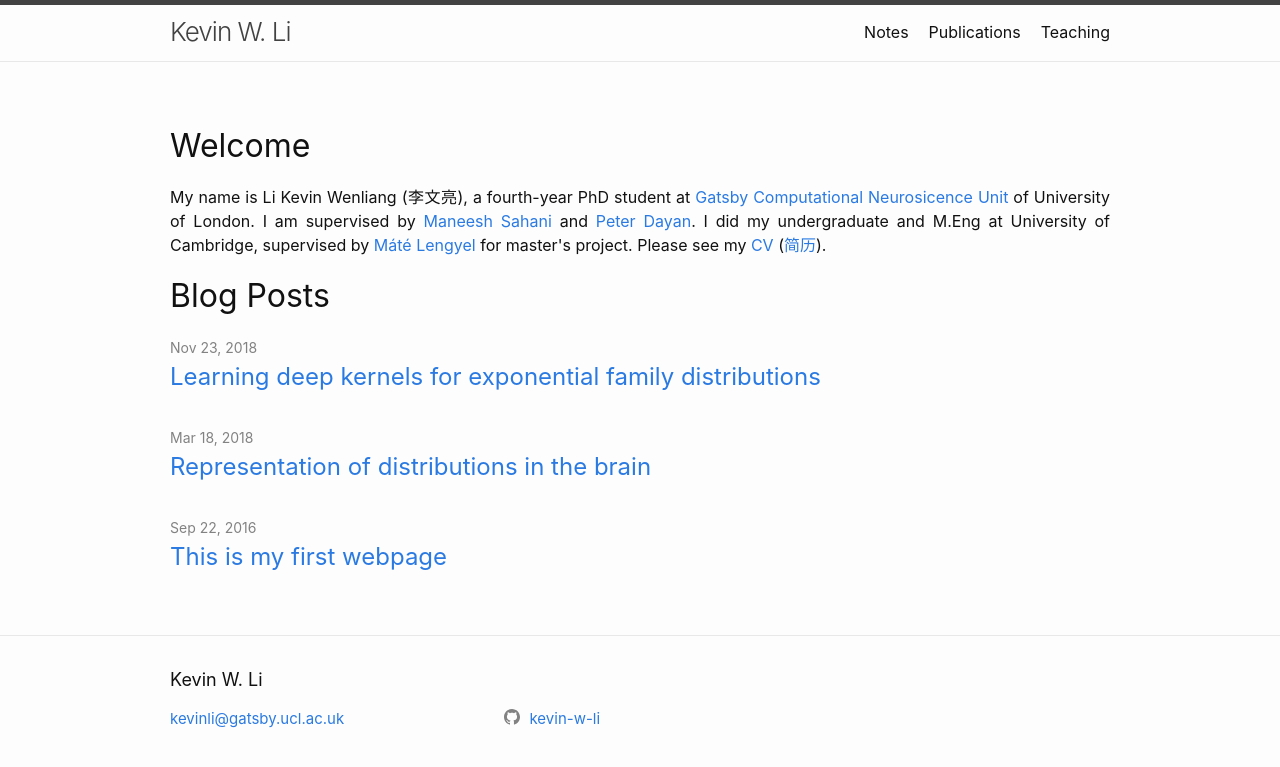
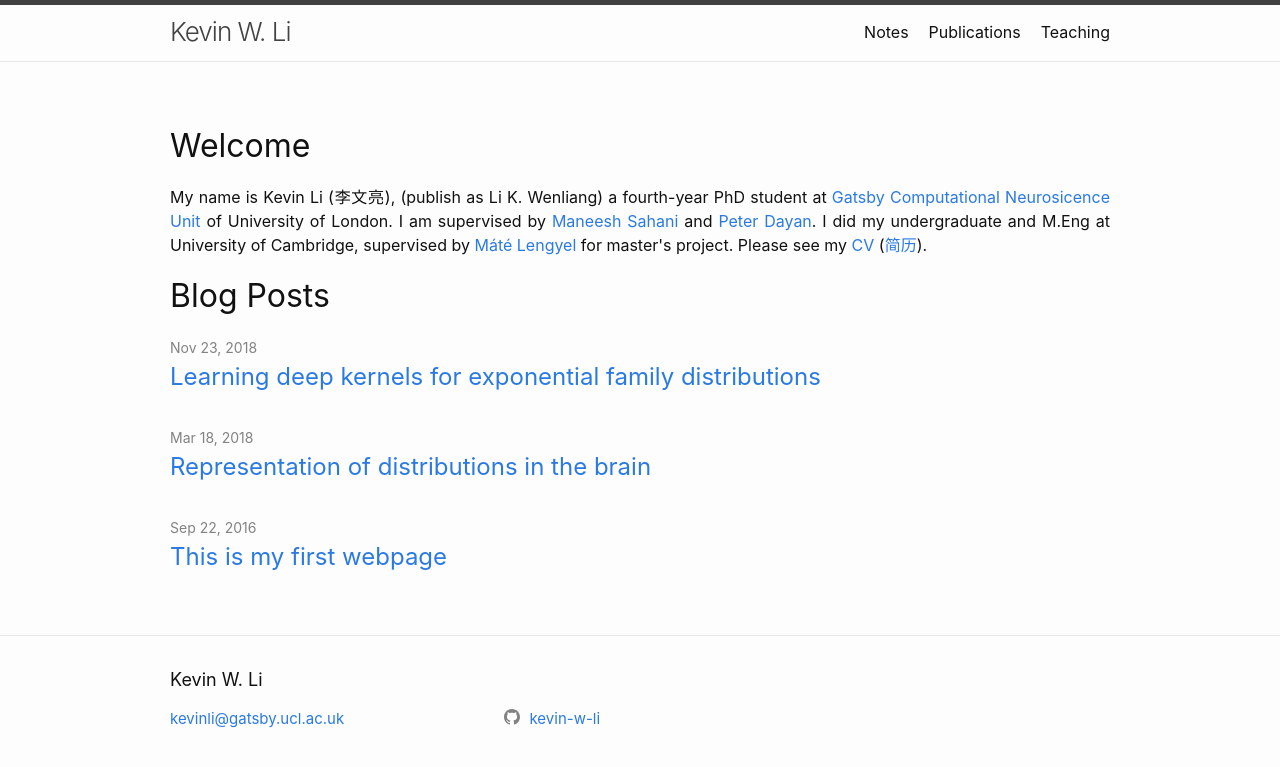
Before and after one commit to kevin-w-li/kevin-w-li.github.io, a Jekyll site: the page built from index.html, in a window 1280 px wide. Shown: the top 767 px of the page. Built offline with Jekyll 4.4.1, drawn with Linux system fonts in a browser that asks for light colours.

Commit message:
Update index.html

```diff
--- a/index.html
+++ b/index.html
@@ -4,7 +4,7 @@ layout: page
 
 <div class="home">
   <h1 class="page-heading"> Welcome</h1>
-  <p>My name is Li Kevin Wenliang (李文亮), a fourth-year PhD student at <a href = http://www.gatsby.ucl.ac.uk/>Gatsby Computational Neurosicence Unit </a>of University of London.
+  <p>My name is Kevin Li (李文亮), (publish as Li K. Wenliang) a fourth-year PhD student at <a href = http://www.gatsby.ucl.ac.uk/>Gatsby Computational Neurosicence Unit </a>of University of London.
      I am supervised by <a href = http://www.gatsby.ucl.ac.uk/~maneesh/>Maneesh Sahani </a> and
      <a href =http://www.gatsby.ucl.ac.uk/~dayan/>Peter Dayan</a>.
      I did my undergraduate and M.Eng at University of Cambridge, supervised by <a href = http://www3.eng.cam.ac.uk/~ml468/>Máté Lengyel</a> for master's project.
```
